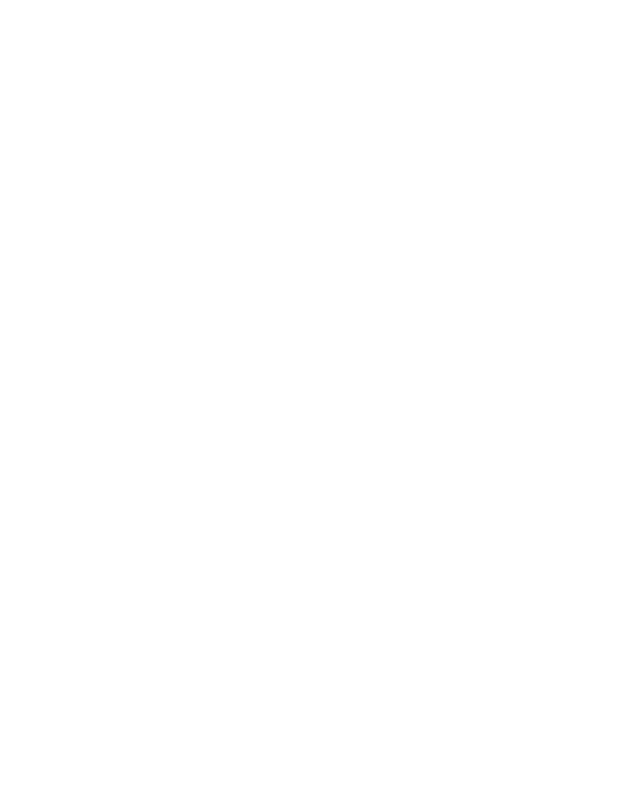
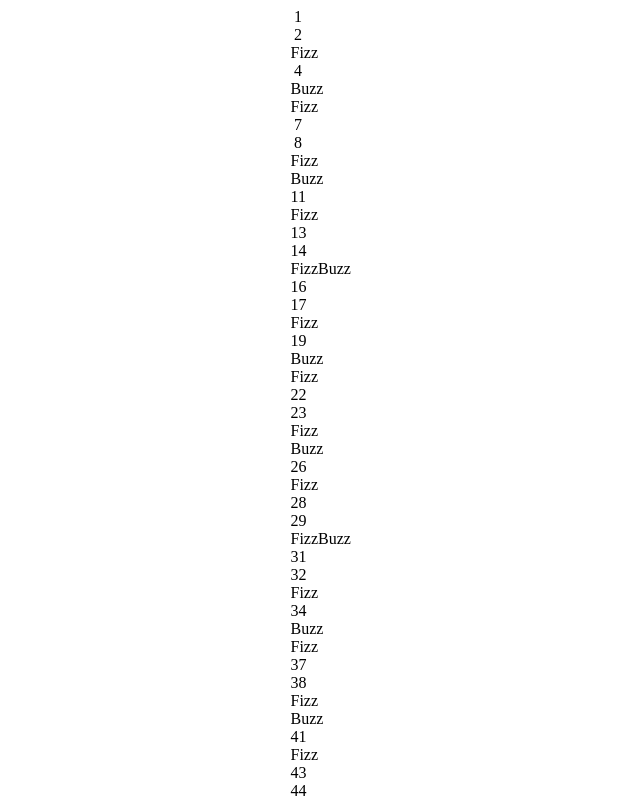
Before and after one commit to WestHillsGeekwise/fizzbuzz-RockConqueredMe, a plain HTML site: page index.html in a window 1280 px wide. Shown: the top 800 px of the page, without its empty margins (342-982 px from the left). Drawn offline with Linux system fonts and the light colour scheme.

Commit message:
completed

```diff
--- /dev/null
+++ b/css/main.css
@@ -0,0 +1,6 @@
+div{
+  /*background-color: red;*/
+  width: 15px;
+  margin: auto;
+  text-align: center;
+}
--- a/index.html
+++ b/index.html
@@ -3,10 +3,11 @@
 <head>
   <meta charset="UTF-8">
   <title>FizzBuzz</title>
-
+<link rel="stylesheet" href="css/main.css">
 </head>
 <body>
   <!-- ADD HTML HERE -->
+  <div id="content"></div>
 
 <script src="js/scripts.js"></script>
 </body>
--- a/js/scripts.js
+++ b/js/scripts.js
@@ -2,3 +2,21 @@
 // If a number is divisible by 3, instead of the number, output "Fizz".
 // If a number is divisible by 5, output "Buzz".
 // If a number is divisible by both 3 and 5, output "FizzBuzz".
+var content = document.getElementById("content");
+
+for(i = 1; i<=100; i++ ){
+  //console.log(i);
+  if(i % 3 === 0 && i % 5 === 0){
+    content.innerHTML = content.innerHTML + " FizzBuzz " + " ";
+  }
+  else if(i % 5 === 0){
+    content.innerHTML = content.innerHTML + " Buzz ";
+  }
+  else if(i % 3 === 0)
+  {
+    content.innerHTML = content.innerHTML + " Fizz ";
+  }
+  else{
+    content.innerHTML = content.innerHTML + " " + i + " ";
+  }
+}
```
